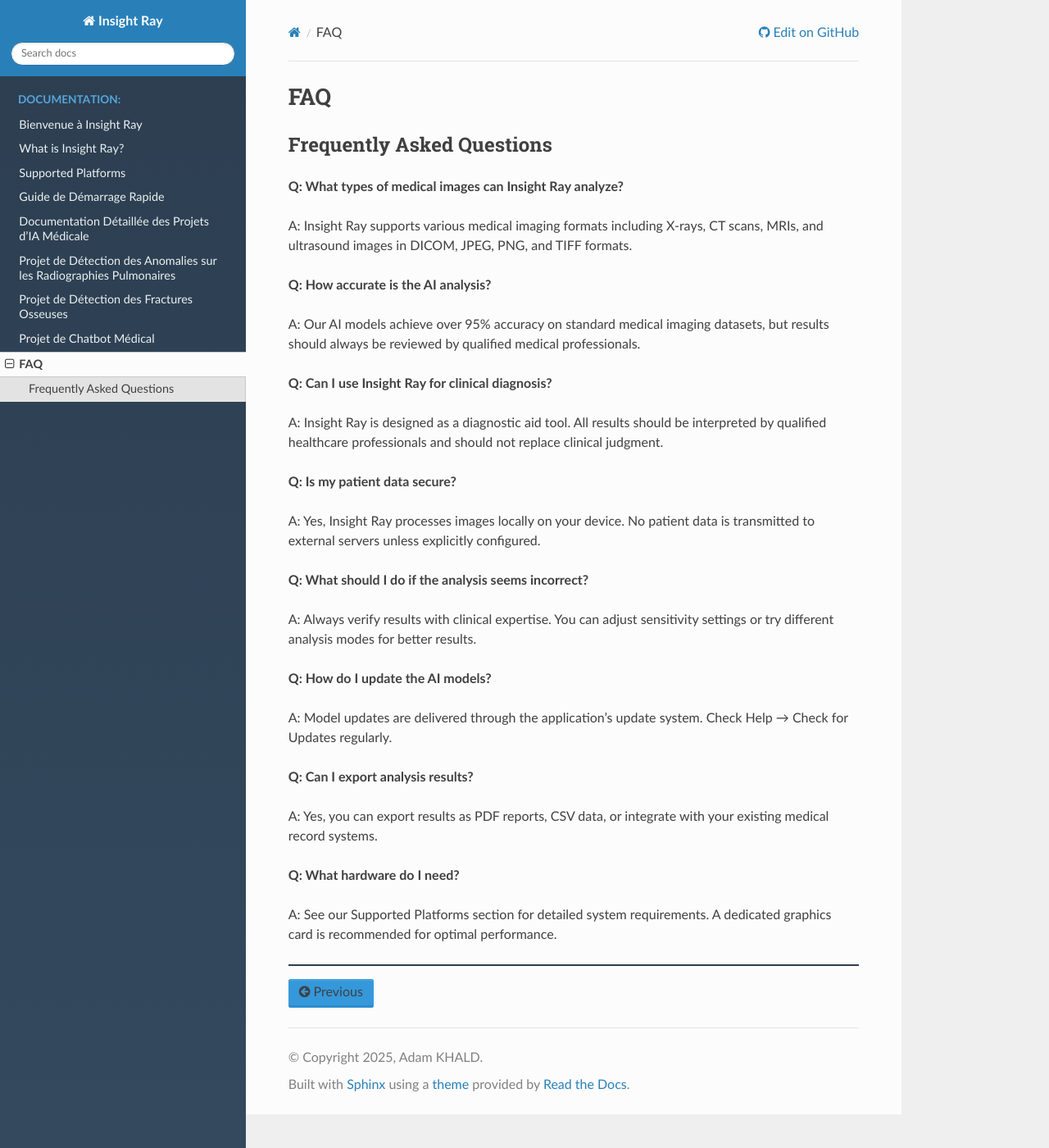
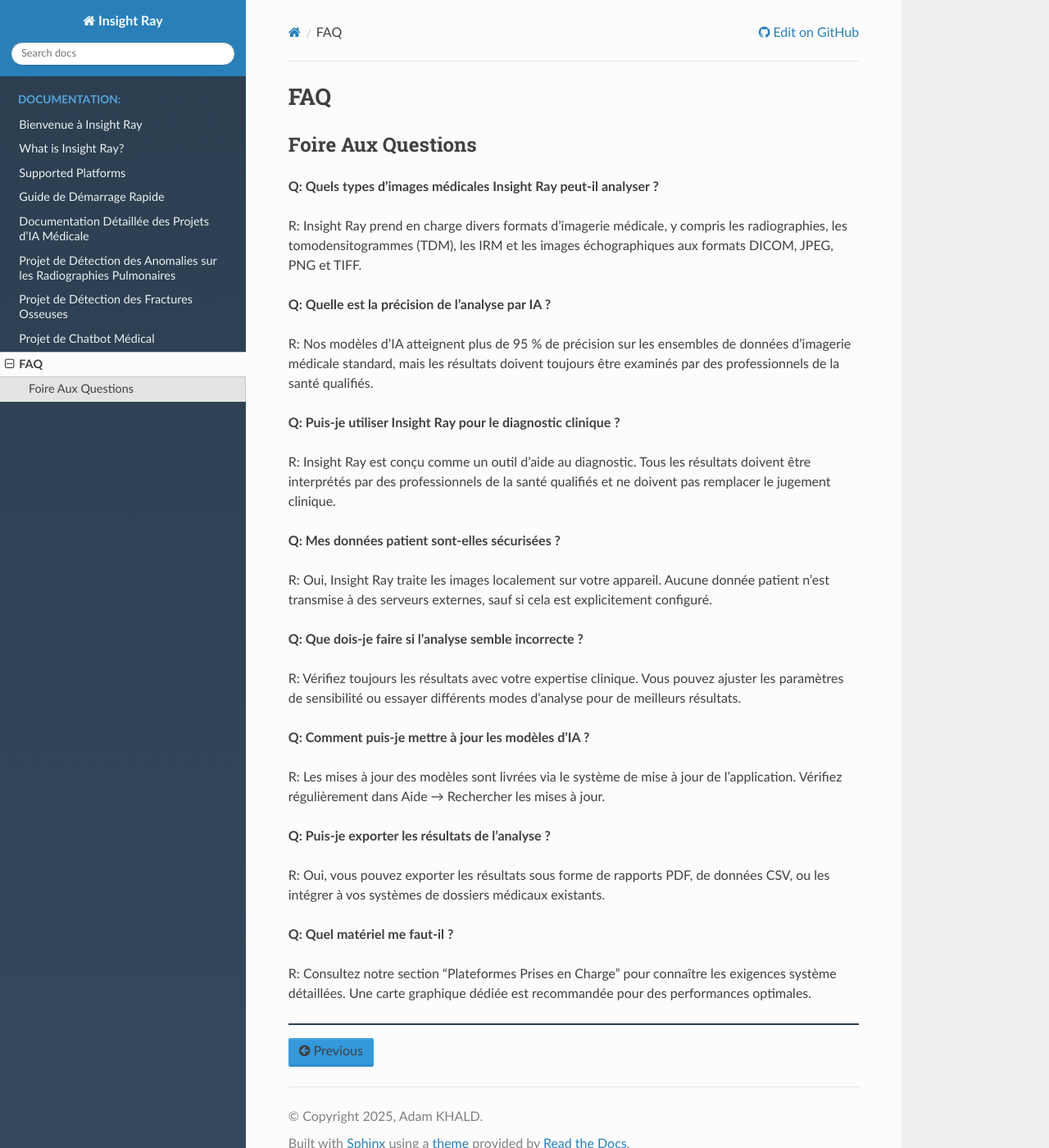
Before and after one commit to Adamkhald/InsightRay, a Sphinx documentation site: the page built from docs/faq.rst, in a window 1280 px wide and 1400 px high. Shown: the whole window at 82% size. Built offline with Sphinx 7.4.7 and the Read the Docs theme 3.1.0, drawn with Linux system fonts in a browser that asks for light colours; pages that are not in the unit, such as notebooks, are missing from menus.

Commit message:
Update faq.rst

```diff
--- a/docs/faq.rst
+++ b/docs/faq.rst
@@ -1,37 +1,40 @@
+.. _faq:
+
+=======
 FAQ
-===
+=======
 
-Frequently Asked Questions
+Foire Aux Questions
 --------------------------
 
-**Q: What types of medical images can Insight Ray analyze?**
+**Q: Quels types d'images médicales Insight Ray peut-il analyser ?**
 
-A: Insight Ray supports various medical imaging formats including X-rays, CT scans, MRIs, and ultrasound images in DICOM, JPEG, PNG, and TIFF formats.
+R: Insight Ray prend en charge divers formats d'imagerie médicale, y compris les radiographies, les tomodensitogrammes (TDM), les IRM et les images échographiques aux formats DICOM, JPEG, PNG et TIFF.
 
-**Q: How accurate is the AI analysis?**
+**Q: Quelle est la précision de l'analyse par IA ?**
 
-A: Our AI models achieve over 95% accuracy on standard medical imaging datasets, but results should always be reviewed by qualified medical professionals.
+R: Nos modèles d'IA atteignent plus de 95 % de précision sur les ensembles de données d'imagerie médicale standard, mais les résultats doivent toujours être examinés par des professionnels de la santé qualifiés.
 
-**Q: Can I use Insight Ray for clinical diagnosis?**
+**Q: Puis-je utiliser Insight Ray pour le diagnostic clinique ?**
 
-A: Insight Ray is designed as a diagnostic aid tool. All results should be interpreted by qualified healthcare professionals and should not replace clinical judgment.
+R: Insight Ray est conçu comme un outil d'aide au diagnostic. Tous les résultats doivent être interprétés par des professionnels de la santé qualifiés et ne doivent pas remplacer le jugement clinique.
 
-**Q: Is my patient data secure?**
+**Q: Mes données patient sont-elles sécurisées ?**
 
-A: Yes, Insight Ray processes images locally on your device. No patient data is transmitted to external servers unless explicitly configured.
+R: Oui, Insight Ray traite les images localement sur votre appareil. Aucune donnée patient n'est transmise à des serveurs externes, sauf si cela est explicitement configuré.
 
-**Q: What should I do if the analysis seems incorrect?**
+**Q: Que dois-je faire si l'analyse semble incorrecte ?**
 
-A: Always verify results with clinical expertise. You can adjust sensitivity settings or try different analysis modes for better results.
+R: Vérifiez toujours les résultats avec votre expertise clinique. Vous pouvez ajuster les paramètres de sensibilité ou essayer différents modes d'analyse pour de meilleurs résultats.
 
-**Q: How do I update the AI models?**
+**Q: Comment puis-je mettre à jour les modèles d'IA ?**
 
-A: Model updates are delivered through the application's update system. Check Help → Check for Updates regularly.
+R: Les mises à jour des modèles sont livrées via le système de mise à jour de l'application. Vérifiez régulièrement dans Aide → Rechercher les mises à jour.
 
-**Q: Can I export analysis results?**
+**Q: Puis-je exporter les résultats de l'analyse ?**
 
-A: Yes, you can export results as PDF reports, CSV data, or integrate with your existing medical record systems.
+R: Oui, vous pouvez exporter les résultats sous forme de rapports PDF, de données CSV, ou les intégrer à vos systèmes de dossiers médicaux existants.
 
-**Q: What hardware do I need?**
+**Q: Quel matériel me faut-il ?**
 
-A: See our Supported Platforms section for detailed system requirements. A dedicated graphics card is recommended for optimal performance.
+R: Consultez notre section "Plateformes Prises en Charge" pour connaître les exigences système détaillées. Une carte graphique dédiée est recommandée pour des performances optimales.
```
